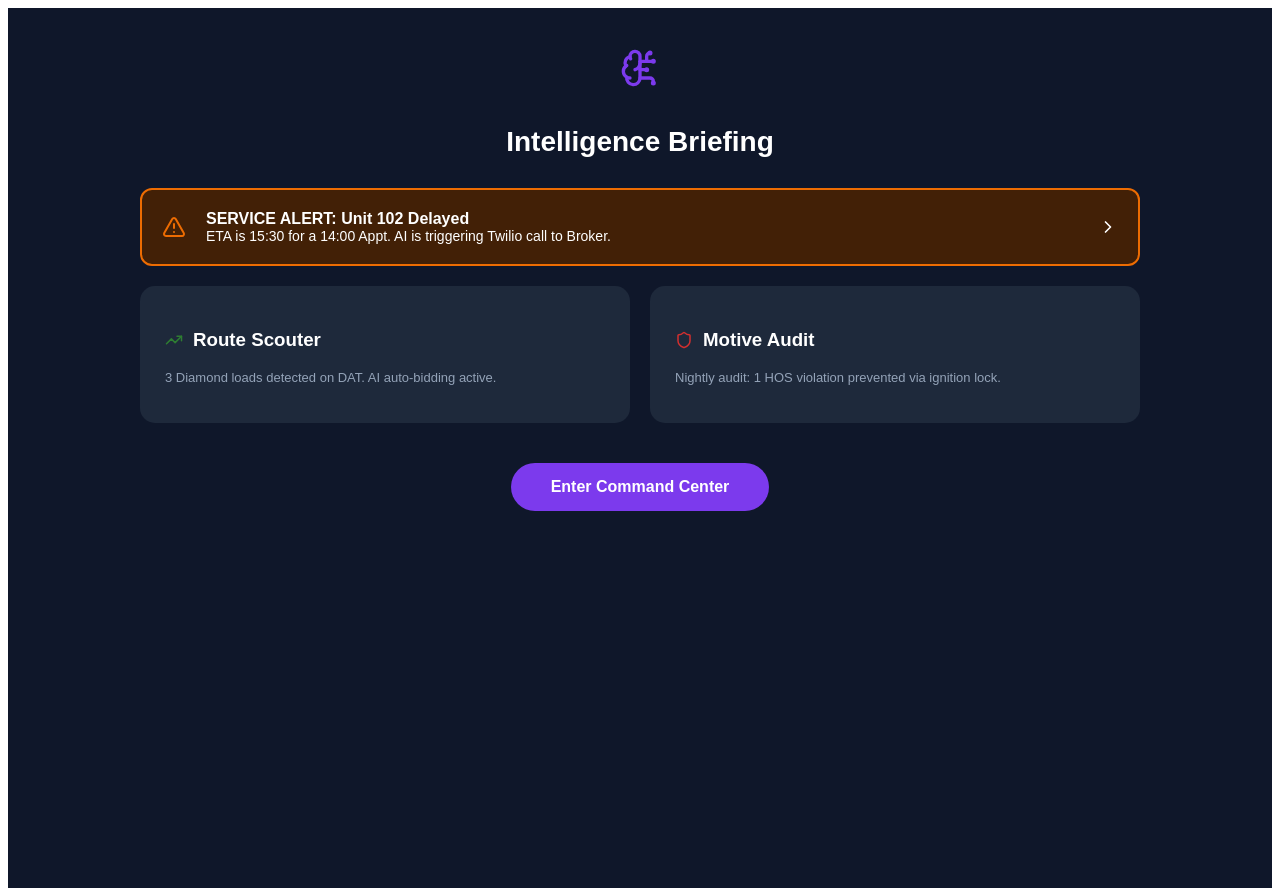
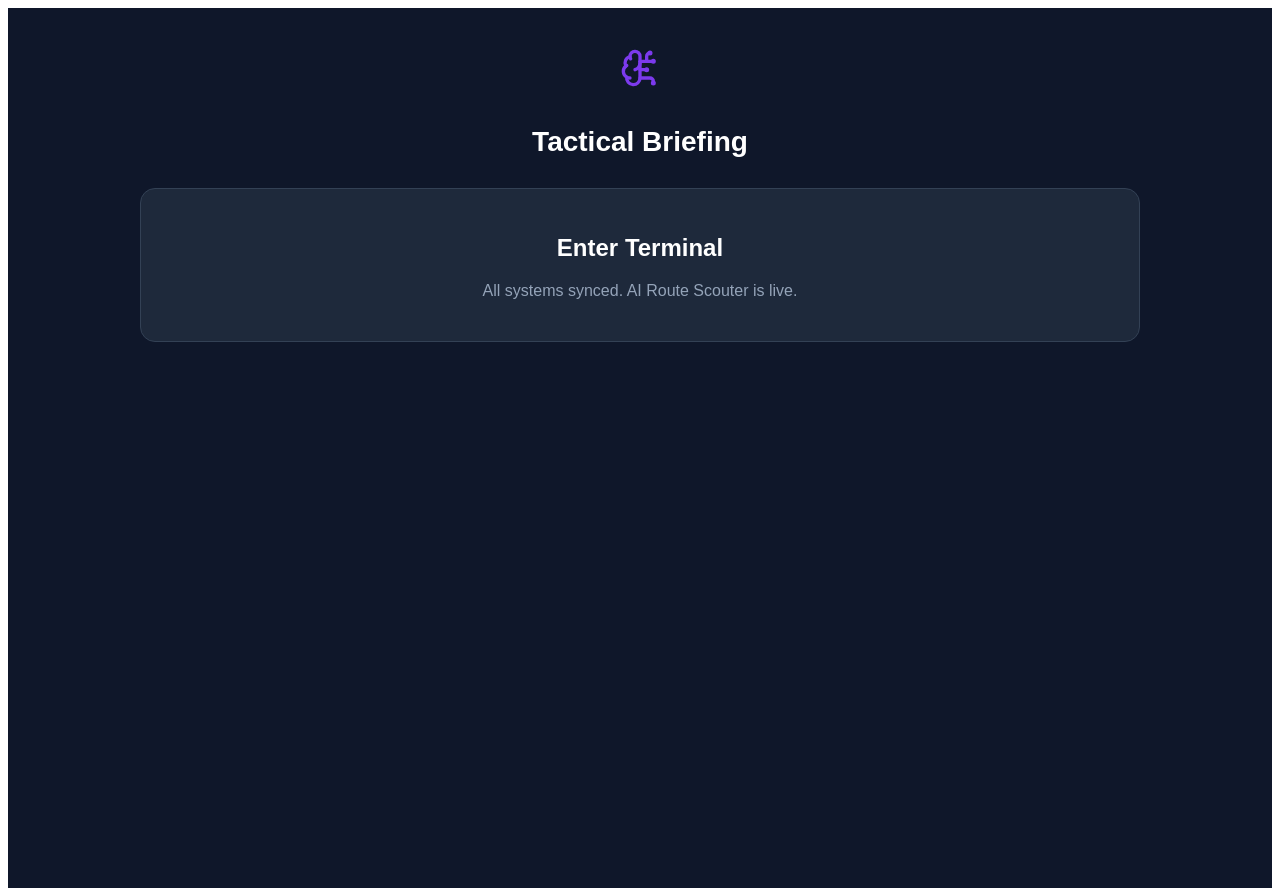
Before and after one commit to dnaglobalenterprise-afk/blacktop.ai, a React (Create React App) app: page / in a window 1280 px wide. Built offline with nearby package versions, Linux system fonts and the light colour scheme.

Commit message:
Added AI Haggle and Route Scouter

```diff
--- a/src/App.js
+++ b/src/App.js
@@ -1,11 +1,11 @@
-import React, { useState, useEffect } from 'react';
+import React, { useState } from 'react';
 import {
   LayoutDashboard, Truck, Users, FileText, AlertTriangle,
   BrainCircuit, Zap, CheckCircle, Clock, Sun, Moon,
   ArrowLeft, Save, DollarSign, ChevronRight, Bell,
   LogOut, MessageSquare, Search, Wrench, Shield,
   Fuel, Activity, Download, Map as MapIcon, PhoneCall, Globe, CloudRain,
-  Mic, Settings, UserCheck, TrendingUp, Navigation
+  Mic, Settings, UserCheck, TrendingUp, Navigation, Mail
 } from 'lucide-react';
 
 const UI_THEME = {
@@ -19,35 +19,30 @@
   const [activeLayer, setActiveLayer] = useState('DASHBOARD');
   const [opSubView, setOpSubView] = useState('WORLD');
 
-  // --- AI ENGINE: ROUTE SCOUTER LOGIC ---
+  // --- AI ENGINE: CALCULATE DIAMOND/GOLD/SILVER ---
   const calculateProfitability = (rate, miles) => {
-    const fuelPrice = 4.10; // Real-time placeholder
+    const fuelPrice = 4.10;
     const mpg = 6.5;
     const driverPay = miles * 0.60;
     const fuelCost = (miles / mpg) * fuelPrice;
     const net = rate - fuelCost - driverPay;
     const rpm = net / miles;
 
-    if (rpm > 2.50) return { label: 'DIAMOND', color: '#0ea5e9' };
-    if (rpm > 1.80) return { label: 'GOLD', color: '#eab308' };
-    return { label: 'SILVER', color: '#94a3b8' };
+    if (rpm > 2.50) return { label: 'DIAMOND', color: '#0ea5e9', needsHaggle: false };
+    if (rpm > 1.80) return { label: 'GOLD', color: '#eab308', needsHaggle: true };
+    return { label: 'SILVER', color: '#94a3b8', needsHaggle: true };
   };
 
   const [data] = useState({
     loads: [
       { id: 'L-4022', customer: 'CH Robinson', origin: 'Laredo, TX', dest: 'Chicago, IL', rate: 3200, miles: 1350, appt: '14:00', currentEta: '15:30', status: 'LATE' },
-      { id: 'L-4023', customer: 'TQL', origin: 'Atlanta, GA', dest: 'Miami, FL', rate: 1800, miles: 660, appt: '08:00', currentEta: '07:15', status: 'ON-TIME' }
-    ],
-    // MOTIVE ELD INTEGRATION PLACEHOLDER
-    motiveLogs: [
-      { driver: 'Mike S.', dutyStatus: 'Driving', hoursUsed: 9.5, violationRisk: 'HIGH' }
-    ],
-    config: {
-      twilioNumber: '+1 (555) 000-0000',
-      weatherApiKey: 'PASTE_KEY_HERE',
-      mapsApiKey: 'PASTE_KEY_HERE'
-    }
+      { id: 'L-4023', customer: 'TQL', origin: 'Atlanta, GA', dest: 'Miami, FL', rate: 1600, miles: 660, appt: '08:00', currentEta: '07:15', status: 'ON-TIME' }
+    ]
   });
+
+  const handleHaggle = (loadId) => {
+    alert(`Blacktop AI: Initiating Haggle. Calculating required rate for Diamond margin... Message sent to Broker.`);
+  };
 
   const NavBtn = ({ icon, label, active, onClick }) => (
     <div onClick={onClick} style={{
@@ -66,34 +61,11 @@
         <div style={{ maxWidth: '1000px', margin: '0 auto' }}>
           <header style={{ marginBottom: '30px', textAlign: 'center' }}>
             <BrainCircuit size={40} color={UI_THEME.ai} style={{ marginBottom: '15px' }} />
-            <h1 style={{ fontSize: '28px' }}>Intelligence Briefing</h1>
+            <h1 style={{ fontSize: '28px' }}>Tactical Briefing</h1>
           </header>
-
-          <div
-            onClick={() => { setActiveLayer('OPERATIONS'); setOpSubView('LOADS'); setView('TERMINAL'); }}
-            style={{ display: 'flex', alignItems: 'center', gap: '20px', padding: '20px', borderRadius: '12px', border: '2px solid', borderColor: UI_THEME.warning, background: '#422006', cursor: 'pointer', marginBottom: '20px' }}
-          >
-            <AlertTriangle color={UI_THEME.warning} size={24} />
-            <div style={{ flex: 1 }}>
-              <div style={{ fontWeight: 'bold' }}>SERVICE ALERT: Unit 102 Delayed</div>
-              <div style={{ fontSize: '14px' }}>ETA is 15:30 for a 14:00 Appt. AI is triggering Twilio call to Broker.</div>
-            </div>
-            <ChevronRight size={20} />
-          </div>
-
-          <div style={{ display: 'grid', gridTemplateColumns: '1fr 1fr', gap: '20px' }}>
-            <div style={{ background: '#1e293b', padding: '25px', borderRadius: '15px' }}>
-              <h3 style={{ display: 'flex', alignItems: 'center', gap: '10px' }}><TrendingUp size={18} color={UI_THEME.success}/> Route Scouter</h3>
-              <p style={{fontSize: '13px', color: '#94a3b8'}}>3 Diamond loads detected on DAT. AI auto-bidding active.</p>
-            </div>
-            <div style={{ background: '#1e293b', padding: '25px', borderRadius: '15px' }}>
-              <h3 style={{ display: 'flex', alignItems: 'center', gap: '10px' }}><Shield size={18} color={UI_THEME.danger}/> Motive Audit</h3>
-              <p style={{fontSize: '13px', color: '#94a3b8'}}>Nightly audit: 1 HOS violation prevented via ignition lock.</p>
-            </div>
-          </div>
-
-          <div style={{ marginTop: '40px', textAlign: 'center' }}>
-            <button onClick={() => setView('TERMINAL')} style={{ background: UI_THEME.ai, color: '#fff', border: 'none', padding: '15px 40px', borderRadius: '30px', fontSize: '16px', fontWeight: 'bold', cursor: 'pointer' }}>Enter Command Center</button>
+          <div onClick={() => setView('TERMINAL')} style={{ background: '#1e293b', padding: '25px', borderRadius: '15px', border: '1px solid #334155', cursor: 'pointer', textAlign: 'center' }}>
+            <h2>Enter Terminal</h2>
+            <p style={{color: '#94a3b8'}}>All systems synced. AI Route Scouter is live.</p>
           </div>
         </div>
       </div>
@@ -117,38 +89,27 @@
         <header style={{ height: '65px', background: '#fff', borderBottom: '1px solid #ddd', display: 'flex', alignItems: 'center', padding: '0 30px', justifyContent: 'space-between' }}>
           <div style={{ display: 'flex', alignItems: 'center', gap: '15px' }}>
              <button onClick={() => setView('BRIEFING')} style={{ background: '#f1f5f9', border: '1px solid #cbd5e1', padding: '8px 12px', borderRadius: '6px', cursor: 'pointer' }}><ArrowLeft size={16}/> Briefing</button>
-             <h3 style={{margin: 0}}>{activeLayer} {opSubView !== 'WORLD' ? `/ ${opSubView}` : ''}</h3>
+             <h3 style={{margin: 0}}>{activeLayer}</h3>
           </div>
-          <div style={{display:'flex', gap:'15px', alignItems:'center'}}>
-            <div style={{background: '#fef3c7', color: '#92400e', padding: '5px 12px', borderRadius: '20px', fontSize: '12px', fontWeight: 'bold'}}>
-              TWILIO ACTIVE: {data.config.twilioNumber}
-            </div>
-            <Bell size={20} color="#666" />
-          </div>
+          <Bell size={20} color="#666" />
         </header>
 
         <section style={{ flex: 1, overflowY: 'auto', padding: '30px' }}>
 
           {activeLayer === 'OPERATIONS' && opSubView === 'WORLD' && (
             <div style={{ textAlign: 'center' }}>
-               <div style={{ background: '#1e293b', height: '400px', borderRadius: '25px', marginBottom: '30px', position: 'relative', overflow: 'hidden', display: 'flex', alignItems: 'center', justifyContent: 'center' }}>
-                  {/* REAL-TIME WEATHER/TRAFFIC MAP SIMULATION */}
-                  <div style={{position: 'absolute', top: '20px', left: '20px', background: 'rgba(0,0,0,0.8)', padding: '15px', borderRadius: '10px', color: '#fff', textAlign: 'left', fontSize: '12px', zIndex: 10}}>
-                    <div style={{fontWeight: 'bold', borderBottom: '1px solid #444', marginBottom: '5px'}}>AI MONITORING</div>
-                    <div style={{display:'flex', gap:'5px', color: UI_THEME.danger}}>● Storm Cell: Cheyenne, WY</div>
-                    <div style={{display:'flex', gap:'5px', color: UI_THEME.warning}}>● Delay: I-55 Chicago Traffic</div>
-                  </div>
-                  <div style={{color: '#fff', textAlign:'center'}}>
-                    <Navigation size={48} color={UI_THEME.accent} style={{marginBottom:'10px'}} />
+               <div style={{ background: '#1e293b', height: '400px', borderRadius: '25px', marginBottom: '30px', position: 'relative', overflow: 'hidden', display: 'flex', alignItems: 'center', justifyContent: 'center', color: '#fff' }}>
+                  <div style={{textAlign:'center'}}>
+                    <Navigation size={48} color={UI_THEME.accent} />
                     <h2>Active Intelligence Map</h2>
-                    <p>Motive ELD + OpenWeather API Integrated</p>
+                    <p>Motive + OpenWeather Sync Active</p>
                   </div>
                </div>
                <div style={{ display: 'grid', gridTemplateColumns: 'repeat(4, 1fr)', gap: '20px' }}>
+                 <div onClick={() => setOpSubView('LOADS')} style={styles.worldCard}><Zap color={UI_THEME.ai} size={32}/> <h3>Route Scouter</h3></div>
                  <div onClick={() => setOpSubView('EQUIPMENT')} style={styles.worldCard}><Truck color={UI_THEME.accent} size={32}/> <h3>Equipment</h3></div>
                  <div onClick={() => setOpSubView('DRIVERS')} style={styles.worldCard}><Users color={UI_THEME.success} size={32}/> <h3>Drivers</h3></div>
                  <div onClick={() => setOpSubView('MAINTENANCE')} style={styles.worldCard}><Wrench color={UI_THEME.warning} size={32}/> <h3>Maintenance</h3></div>
-                 <div onClick={() => setOpSubView('LOADS')} style={styles.worldCard}><Zap color={UI_THEME.ai} size={32}/> <h3>Route Scouter</h3></div>
                </div>
             </div>
           )}
@@ -156,20 +117,21 @@
           {activeLayer === 'OPERATIONS' && opSubView === 'LOADS' && (
             <div>
               <button onClick={() => setOpSubView('WORLD')} style={styles.backLink}>← Back to World</button>
-              <h3>AI Route Scouter (Live DAT/Broker Feeds)</h3>
               <table style={styles.mainTable}>
-                <thead><tr style={{background:'#f8f9fa'}}><th style={{padding:'15px'}}>LOAD ID</th><th>ROUTE</th><th>APPT</th><th>PREDICTED ETA</th><th>PROFIT GRADE</th></tr></thead>
+                <thead><tr style={{background:'#f8f9fa'}}><th style={{padding:'15px'}}>ID</th><th>ROUTE</th><th>PROFIT GRADE</th><th>ACTION</th></tr></thead>
                 <tbody>
                   {data.loads.map(l => {
                     const grade = calculateProfitability(l.rate, l.miles);
-                    const isLate = l.currentEta > l.appt;
                     return (
-                      <tr key={l.id} style={{borderBottom:'1px solid #eee', background: isLate ? '#fffbeb' : '#fff'}}>
+                      <tr key={l.id} style={{borderBottom:'1px solid #eee'}}>
                         <td style={{padding:'15px', fontWeight:'bold'}}>{l.id}</td>
                         <td>{l.origin} → {l.dest}</td>
-                        <td>{l.appt}</td>
-                        <td style={{color: isLate ? UI_THEME.danger : UI_THEME.success, fontWeight:'bold'}}>{l.currentEta} {isLate && '(DELAYED)'}</td>
                         <td><span style={{background: grade.color, color:'#fff', padding:'4px 10px', borderRadius:'20px', fontSize:'11px', fontWeight:'bold'}}>{grade.label}</span></td>
+                        <td>
+                          {grade.needsHaggle && (
+                            <button onClick={() => handleHaggle(l.id)} style={{background: UI_THEME.ai, color:'#fff', border:'none', padding:'6px 12px', borderRadius:'6px', cursor:'pointer'}}>Haggle</button>
+                          )}
+                        </td>
                       </tr>
                     );
                   })}
@@ -178,12 +140,11 @@
             </div>
           )}
 
-          {/* ... Maintenance, Fuel, and Compliance logic ... */}
           {activeLayer === 'DASHBOARD' && (
              <div style={{textAlign:'center', marginTop:'100px'}}>
                <BrainCircuit size={64} color={UI_THEME.ai} />
-               <h2>Blacktop Intelligence Core</h2>
-               <p>Twilio Voice + Motive ELD APIs standing by.</p>
+               <h2>Blacktop AI is Online</h2>
+               <p>SaaS Infrastructure Ready for Global Scale.</p>
              </div>
           )}
         </section>
```
